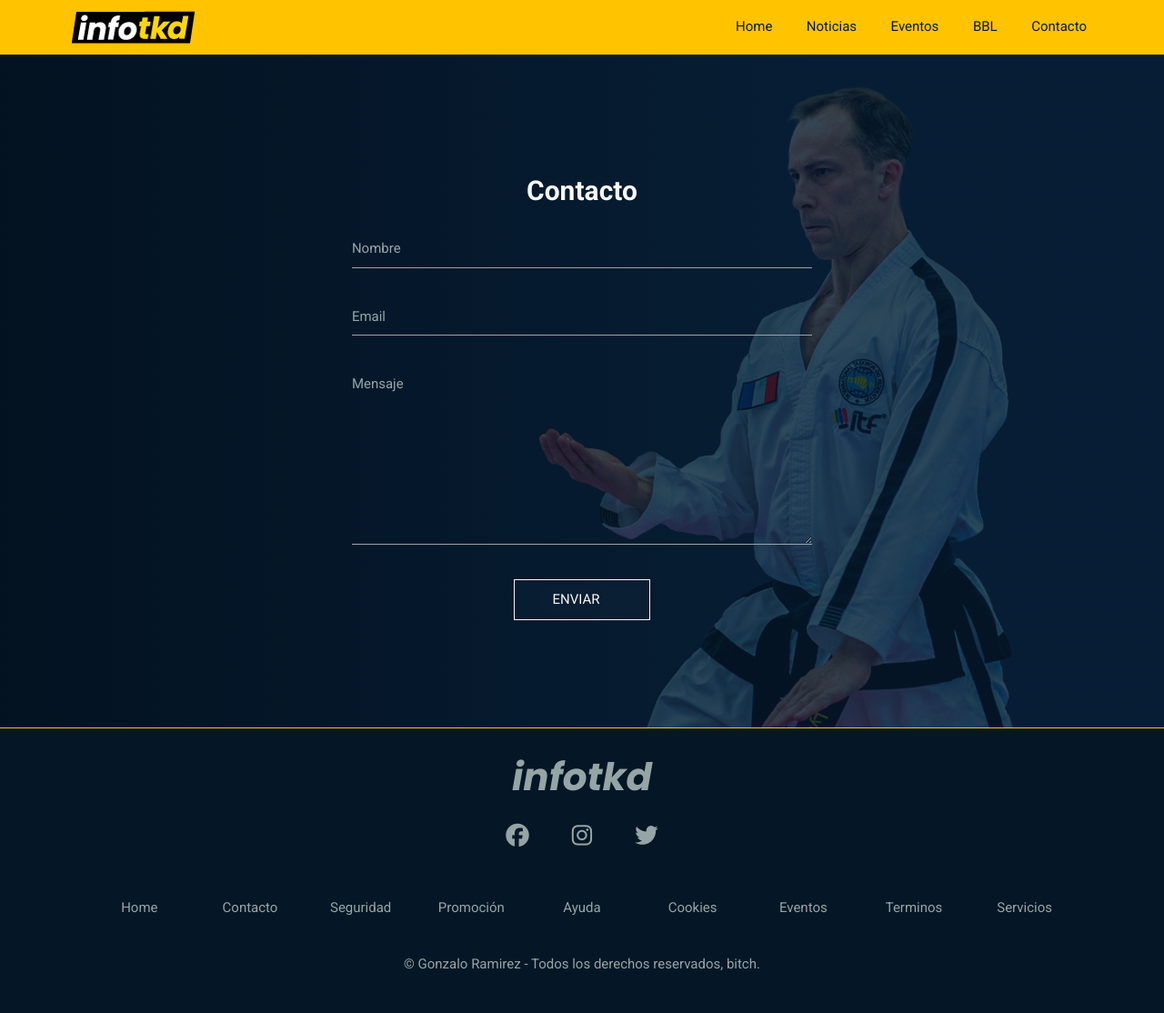
After one commit to DataAnalystGabo/taekwondoitf.online, a PHP site: page /pages/pageContact.php in a window 1280 px wide. The commit adds this page. Shown: the whole page at 91% size. Run offline with PHP 8.4, Linux system fonts and the light colour scheme; a stand-in replaces the project's code that opens the database connection; some libraries are stand-ins or nearby versions.

Commit message:
-v 6.4 mejoras: formularios, estruc carpetas, delete archivos

```diff
--- /dev/null
+++ b/css/pageContact.css
@@ -0,0 +1,347 @@
+*{
+    margin: 0 auto;
+    box-sizing: border-box;
+}
+
+body{
+    color: var(--white);
+    font-family: var(--roboto);
+    font-size: 15px;
+    background: var(--background);
+}
+
+.container{
+    width: 90%;
+    max-width: 75em;
+    margin: 0 auto;
+    overflow: hidden;
+}
+
+/*-------------------------------------------------------------------------------------------*/
+/*-------------------------------------------------------------------------------------------*/
+                            /*Main*/
+/*-------------------------------------------------------------------------------------------*/
+/*-------------------------------------------------------------------------------------------*/
+.main{
+    height: 100vh;
+    display: flex;
+    flex-direction: column;
+    justify-content: center;
+    align-items: center;
+}
+
+.main:before {
+    content: ' ';
+    display: block;
+    position: absolute;
+    left: 0;
+    top: 0;
+    width: 100%;
+    height: 100vh;
+    z-index: -1;
+    opacity: 0.3;
+    background: rgba(10, 43, 77, 0.4) url(../image/Francia-final-png.png);
+    background-size: 150%;
+    background-repeat: no-repeat;
+    background-position: 0% 0%;
+    background-blend-mode: soft-light;
+}
+
+    .hero{
+        width: 90%;
+        display: flex;
+        flex-direction: column;
+        justify-content: center;
+        z-index: 1;
+        position: relative;
+        font-family: var(--roboto);
+        margin-top: 5em;
+    }
+
+        .hero__title{
+            padding-bottom: 1em;
+            margin: auto;
+        }
+
+            .contact{
+                width: 100%;
+            }
+
+                .form{
+                    width: 100%;
+                    display: flex;
+                    flex-direction: column;
+                    justify-content: center;
+                    align-items: center;
+                }
+
+                    .form__inputs{
+                        display: flex;
+                        flex-direction: column;
+                        width: 100%;
+                        margin-bottom: 2em;
+
+                    }
+
+
+                        .form__box{
+                            width: 100%;
+                            margin: 0;
+                            position: relative;
+                        }
+
+                            .form__label{
+                                position: absolute;
+                                top: .5em;
+                                color: var(--grey);
+                                transition: all .3s ease;
+                            }
+
+
+                            .form__input{
+                                color: var(--white);
+                                display: flex;
+                                width: 100%;
+                                padding: 0.625em 0;
+                                background: transparent;
+                                border: none;
+                                border-bottom: 1px solid var(--grey);
+                                box-sizing: border-box;
+                                margin-bottom: .5em;
+                                font-size: 1em;
+                                outline: none;
+                            }
+
+                            .form__input:focus + .form__label{
+                                transform: translateY(-1.5em);
+                                font-size: .85em;
+                                color: var(--blue-light);
+                            }
+
+                            .form__input:not(:placeholder-shown) + .form__label{
+                                transform: translateY(-1.5em);
+                                font-size: .85em;
+                                color: var(--grey);
+                            }
+
+                        .form__input--checked{
+                            border-bottom: 1px solid var(--green);
+                        }
+
+                        .form__input--error{
+                            border-bottom: 1px solid var(--red);
+                        }
+
+                        .alerts{
+                            width: 100%;
+                            display: flex;
+                            flex-direction: row;
+                            text-align: start;
+                            font-size: .9em;
+                            *background-color: blueviolet;
+                        }
+
+                            .alerts__i{
+                                display: none;
+                                margin: 0;
+                                color: var(--red);
+                            }
+
+                            .alerts__i--active{
+                                display: block;
+                            }
+
+                            .alerts__i--checked{
+                                display: block;
+                                color: var(--green);
+                            }
+
+                                .alerts__error{
+                                    display: none;
+                                    margin: 0 0 0 1em;
+                                    color: var(--red);
+                                }
+
+                                .alerts__error--active{
+                                    display: block;
+                                }
+
+                                .alerts__checked{
+                                    display: none;
+                                    margin: 0 0 0 1em;
+                                    color: var(--green);
+                                }
+
+                                .alerts__checked--active{
+                                    display: block;
+                                }
+
+                    .actions{
+                        display: flex;
+                        flex-direction: row;
+                        justify-content: space-between;
+                    }
+
+                        .actions__btca{
+                            display: flex;
+                            align-items: center;
+                            width: 10em;
+                            height: 3em;
+                            background-color: rgba(255, 255, 255, .02);
+                            backdrop-filter: blur(4px);
+                            border: 1px solid var(--white);
+                            color: var(--white);
+                            font-family: var(--roboto);
+                            font-size: 1em;
+                            cursor: pointer;
+                        }
+
+                            .actions__label{
+                                color: var(--white);
+                                position: relative;
+                                left: 14%;
+                                transition: all .5s ease-in-out;
+                            }
+
+                            .actions__btca:hover .actions__label{
+                                left: 3%;
+                            }
+
+                            .actions__icon{
+                                font-size: 1.2em;
+                                display: flex;
+                                align-items: center;
+                                position: relative;
+                                left: -30%;
+                                transition: all .5s ease-in-out;
+                                opacity: 0;
+                            }
+
+                            .actions__btca:hover .actions__icon{
+                                left: 0%;
+                                opacity: 1;
+                            }
+/*-------------------------------------------------------------------------------------------*/
+/*-------------------------------------------------------------------------------------------*/
+                            /*Media Query*/
+/*-------------------------------------------------------------------------------------------*/
+/*-------------------------------------------------------------------------------------------*/
+@media screen and (min-width: 650px){
+    .main:before {
+        background-size: 140%;
+        background-repeat: no-repeat;
+        background-position: 0% 0%;
+    }
+        .contact{
+            width: 80%;
+        }
+}
+
+@media screen and (min-width: 700px){
+    .main:before {
+        background-size: 130%;
+    }
+}
+
+@media screen and (min-width: 800px){
+    .main:before {
+        background-size: 120%;
+    }
+}
+
+@media screen and (min-width: 900px){
+    .main:before {
+        background-size: 110%;
+    }
+}
+
+@media screen and (min-width: 950px){
+    .main:before {
+        background-size: 80%;
+        background-position: 120% 0%;
+    }
+
+        .contact{
+            width: 70%;
+        }
+}
+
+@media screen and (min-width: 1100px){
+    .main:before {
+        background-size: 70%;
+        background-position: 120% -5%;
+    }
+
+        .contact{
+            width: 50%;
+        }
+}
+
+/*.main{
+    height: 100vh;
+}
+
+.main:before {
+    content: ' ';
+    display: block;
+    position: absolute;
+    left: 0;
+    top: 0;
+    width: 100%;
+    height: 100vh;
+    z-index: -1;
+    opacity: 0.2;
+    background: rgba(10, 43, 77, 0.4) url(../image/Francia-final-png.png);
+    background-size: 50%;
+    background-repeat: no-repeat;
+    background-position: 20% 0;
+    background-blend-mode: soft-light;
+
+    background-image: url('https://assets.digitalocean.com/labs/images/community_bg.png');
+    background-repeat: no-repeat;
+    background-position: 50% 0;
+    background-size: cover;
+}
+    .hero{
+        z-index: 1;
+        position: relative;
+        display: flex;
+        flex-direction: column;
+        justify-content: center;
+        align-items: center;
+        left: 20em;
+        margin-top: 4em;
+        font-family: var(--roboto);
+    }
+
+        .hero__title{
+            font-family: var(--poppins);
+            font-size: 2em;
+            padding-bottom: 2em;
+        }
+
+        .contact{
+            width: 30em;
+            height: 30em;
+            *background-color: brown;
+        }
+
+            .contact__form{
+                display: flex;
+                flex-direction: column;
+                gap: 1em;
+            }
+
+                .contact__input{
+                    color: var(--white);
+                    display: flex;
+                    width: 100%;
+                    padding: 0.625em 0;
+                    background: transparent;
+                    border: none;
+                    border-bottom: 1px solid #fffdf7;
+                    box-sizing: border-box;
+                    margin-bottom: 0.625em;
+                    font-size: 1em;
+                    outline: none;
+                }
--- a/index.php
+++ b/index.php
@@ -11,7 +11,7 @@
     <script src="https://kit.fontawesome.com/c8757c1678.js" crossorigin="anonymous"></script>
 
     <link rel="stylesheet" href="css/normalize.css">
-    <link rel="stylesheet" href="css/styleIndex.css">
+    <link rel="stylesheet" href="css/Index.css">
     <link rel="stylesheet" href="css/header.css">
     <link rel="stylesheet" href="css/root.css">
     <link rel="stylesheet" href="css/footer.css">
@@ -53,7 +53,7 @@
                         </li>
 
                         <li class="menu__li">
-                            <a href="pages/page404.html" target="_blank" class="menu__a">Contacto<i class="menu__i fa-solid fa-paper-plane"></i></a>
+                            <a href="pages/pageContact.php" class="menu__a">Contacto<i class="menu__i fa-solid fa-paper-plane"></i></a>
                         </li>
                     </ul>
                     <div class="menu__redes">
--- a/layout/header.php
+++ b/layout/header.php
@@ -25,7 +25,7 @@
                     </li>
 
                     <li class="menu__li">
-                        <a href="../pages/page404.html" target="_blank" class="menu__a">Contacto<i class="menu__i fa-solid fa-paper-plane"></i></a>
+                        <a href="../pages/pageContact.php" class="menu__a">Contacto<i class="menu__i fa-solid fa-paper-plane"></i></a>
                     </li>
                 </ul>
                 <div class="menu__redes">
--- a/pages/page404.html
+++ b/pages/page404.html
@@ -7,7 +7,7 @@
     <script src="https://kit.fontawesome.com/c8757c1678.js" crossorigin="anonymous"></script>
     <link rel="stylesheet" href="../css/normalize.css">
     <link rel="stylesheet" href="../css/root.css">
-    <link rel="stylesheet" href="../css/stylePage404.css">
+    <link rel="stylesheet" href="../css/page404.css">
     <title>Infotkd</title>
 </head>
 
--- /dev/null
+++ b/pages/pageContact.php
@@ -0,0 +1,88 @@
+<!DOCTYPE html>
+<html lang="en">
+<head>
+    <meta charset="UTF-8">
+    <meta http-equiv="X-UA-Compatible" content="IE=edge">
+    <meta name="viewport" content="width=device-width, initial-scale=1.0">
+    <script src="https://kit.fontawesome.com/c8757c1678.js" crossorigin="anonymous"></script>
+
+    <link rel="stylesheet" href="../css/normalize.css">
+    <link rel="stylesheet" href="../css/header.css">
+    <link rel="stylesheet" href="../css/root.css">
+    <link rel="stylesheet" href="../css/footer.css">
+    <link rel="stylesheet" href="../css/pageContact.css">
+
+    <title>Infotkd</title>
+
+    <link rel="preconnect" href="https://fonts.googleapis.com">
+    <link rel="preconnect" href="https://fonts.gstatic.com" crossorigin>
+    <link href="https://fonts.googleapis.com/css2?family=Open+Sans:wght@500&family=Poppins:wght@700&display=swap" rel="stylesheet">
+    <link href="https://fonts.googleapis.com/css2?family=Roboto:wght@100;300;400;500;700;900&display=swap" rel="stylesheet">
+    <link href="https://fonts.googleapis.com/css2?family=Poppins:ital,wght@1,700;1,800&display=swap" rel="stylesheet">
+</head>
+
+<body>
+    <?php require ('../layout/header.php') ?>
+
+    <main class="main container">
+
+        <div class="hero">
+            <h1 class="hero__title">Contacto</h1>
+
+            <div class="contact">
+                <form class="form" action="" id="form">
+
+                    <div class="form__inputs">
+                       <div class="form__box">
+                            <input class="form__input" id="form__input--name" type="text" name="name" placeholder=" ">
+                            <label class="form__label" for="name">Nombre</label>
+                       </div>
+
+                        <div class="alerts" id="alerts--name">
+                            <i class="alerts__i fa-solid fa-circle-xmark" id="input__i--name"></i>
+                            <p class="alerts__error" id="alerts__error--name">Sólo se permite letras y espacios</p>
+                            <p class="alerts__checked" id="alerts__checked--name">¡Válido!</p>
+                        </div>
+                    </div>
+
+                    <div class="form__inputs">
+                        <div class="form__box">
+                            <input class="form__input" id="form__input--email" type="text" name="email" placeholder=" ">
+                            <label class="form__label" for="name">Email</label>
+                       </div>
+
+                        <div class="alerts" id="alerts--email">
+                            <i class="alerts__i fa-solid fa-circle-xmark" id="input__i--email"></i>
+                            <p class="alerts__error" id="alerts__error--email">Formato válido example@email.com</p>
+                            <p class="alerts__checked" id="alerts__checked--email">¡Válido!</p>
+                        </div>
+                    </div>
+
+                    <div class="form__inputs">
+                        <div class="form__box">
+                            <textarea class="form__input" id="form__input--message" name="message" placeholder=" "cols="30" rows="10"></textarea>
+                            <label class="form__label" for="message">Mensaje</label>
+                       </div>
+                    </div>
+
+
+                    <div class="actions">
+                        <button class="actions__btca">
+                            <span class="actions__label">ENVIAR</span>
+                            <div class="actions__icon">
+                                <i class="actions__i fa-solid fa-arrow-right-long"></i>
+                            </div>
+                        </button>
+                    </div>
+                </form>
+            </div>
+        </div>
+
+    </main>
+
+    <?php require ('../layout/footer.php') ?>
+
+    <script src="../js/menu.js"></script>
+    <script src="../js/pageContact.js"></script>
+</body>
+</html>
```
Also changed, not shown: css/pageForm.css (renamed from css/stylepageform.css, +24 -19 lines), js/pageContact.js (added, +84 -0 lines), pages/pageForm.php (+36 -11 lines), css/Index.css (renamed from css/styleIndex.css), css/page404.css (renamed from css/stylePage404.css), js/pageForm.js (renamed from js/validatorFormPage.js).
